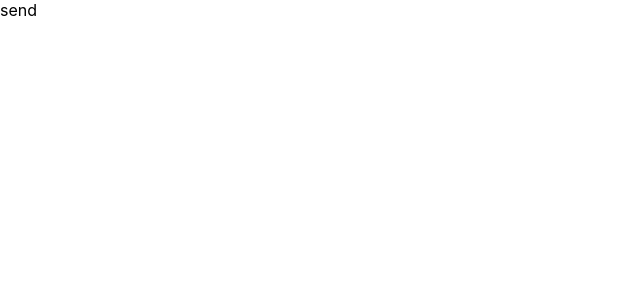
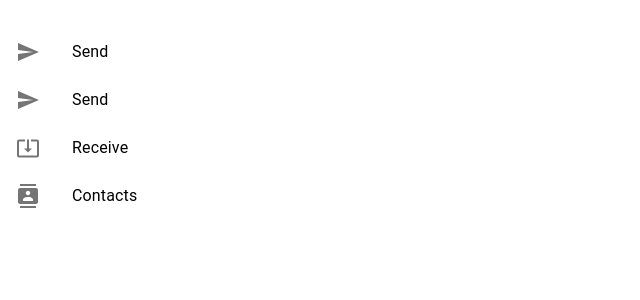
Before and after one commit to andr-dev/dedrop, a React (Create React App) app: page /send in a window 1280 px wide. Shown: the top 300 px of the page, without its empty margins (0-640 px from the left). Built offline with nearby package versions, Linux system fonts and the light colour scheme.

Commit message:
Add send screen

```diff
--- a/package.json
+++ b/package.json
@@ -24,7 +24,7 @@
     "web-vitals": "^2.1.0"
   },
   "scripts": {
-    "start": "GENERATE_SOURCEMAP=false react-scripts start",
+    "start": "react-scripts start",
     "build": "react-scripts build",
     "test": "react-scripts test",
     "eject": "react-scripts eject"
--- a/src/screens/Send.tsx
+++ b/src/screens/Send.tsx
@@ -1,3 +1,56 @@
+import React from "react";
+import {
+  Box,
+  Divider,
+  Drawer,
+  List,
+  ListItem,
+  ListItemIcon,
+  ListItemButton,
+  ListItemText,
+} from "@mui/material";
+import ContactsIcon from "@mui/icons-material/Contacts";
+import SendIcon from "@mui/icons-material/Send";
+import SystemUpdateAltIcon from "@mui/icons-material/SystemUpdateAlt";
+
 export default function SendScreen() {
-    return <div>send</div>
+  return (
+    <Box sx={{ auto: 250 }} role="presentation">
+      <List>
+        <br></br>
+        <ListItem key={"home"} disablePadding>
+          <ListItemButton>
+            <ListItemIcon>
+              <SendIcon />
+            </ListItemIcon>
+            <ListItemText primary={"Send"} />
+          </ListItemButton>
+        </ListItem>
+        <ListItem key={"send"} disablePadding>
+          <ListItemButton>
+            <ListItemIcon>
+              <SendIcon />
+            </ListItemIcon>
+            <ListItemText primary={"Send"} />
+          </ListItemButton>
+        </ListItem>
+        <ListItem key={"receive"} disablePadding>
+          <ListItemButton>
+            <ListItemIcon>
+              <SystemUpdateAltIcon />
+            </ListItemIcon>
+            <ListItemText primary={"Receive"} />
+          </ListItemButton>
+        </ListItem>
+        <ListItem key={"contacts"} disablePadding>
+          <ListItemButton>
+            <ListItemIcon>
+              <ContactsIcon />
+            </ListItemIcon>
+            <ListItemText primary={"Contacts"} />
+          </ListItemButton>
+        </ListItem>
+      </List>
+    </Box>
+  );
 }
--- a/src/screens/onboarding/index.tsx
+++ b/src/screens/onboarding/index.tsx
@@ -1,7 +1,8 @@
-import { ComponentType, useEffect } from 'react';
-import OnboardingDone from './OnboardingDone';
-import OnboardingPrivateKey from './OnboardingPrivateKey';
-import OnboardingStart from './OnboardingStart';
+import { Container } from "@mui/material";
+import { ComponentType, useEffect } from "react";
+import OnboardingDone from "./OnboardingDone";
+import OnboardingPrivateKey from "./OnboardingPrivateKey";
+import OnboardingStart from "./OnboardingStart";
 
 interface OnboardingScreen {
   /**
@@ -22,20 +23,18 @@ interface OnboardingScreen {
 export const ONBOARDING_SCREENS: OnboardingScreen[] = [
   {
     component: OnboardingStart,
-		key: 'start'
+    key: "start",
   },
   {
     component: OnboardingPrivateKey,
-		key: 'private-key'
+    key: "private-key",
   },
   {
     component: OnboardingDone,
-		key: 'done'
-	}
+    key: "done",
+  },
 ];
 
 export default function OnboardingRoot() {
-	return (
-		<Container maxWidth="sm"></Container>
-	);
+  return <Container maxWidth="sm"></Container>;
 }
```
Lines whose indentation alone changed are shown as unchanged.
